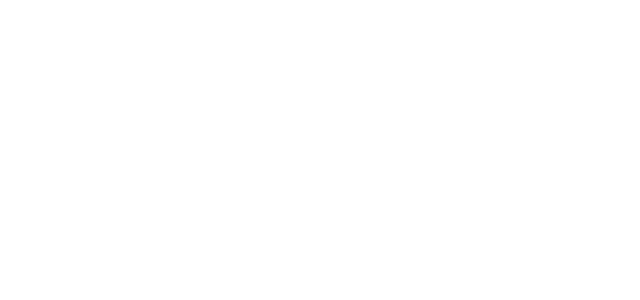
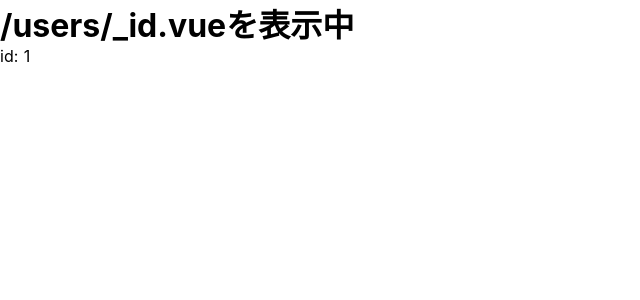
Before and after one commit to take8/nuxt-sample, a Nuxt app: page /users/1 in a window 1280 px wide. Before the commit this address had no page. Shown: the top 300 px of the page, without its empty margins (0-640 px from the left). Built offline with nearby package versions, Linux system fonts and the light colour scheme.

Commit message:
Add routing with URL parameters

```diff
--- /dev/null
+++ b/pages/users/_id.vue
@@ -0,0 +1,16 @@
+<template>
+  <div class="container">
+    <h1>{{ message }}</h1>
+    <div>id: {{ this.$route.params.id }}</div>
+  </div>
+</template>
+
+<script>
+export default {
+  data: () => {
+    return {
+      message: '/users/_id.vueを表示中'
+    }
+  }
+}
+</script>
```
Also changed, not shown: 1 other file (tests, documents, lock files or other folders).
